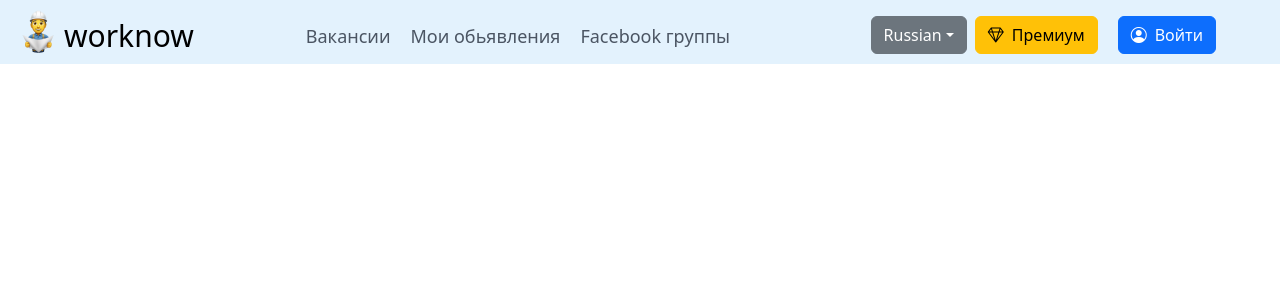
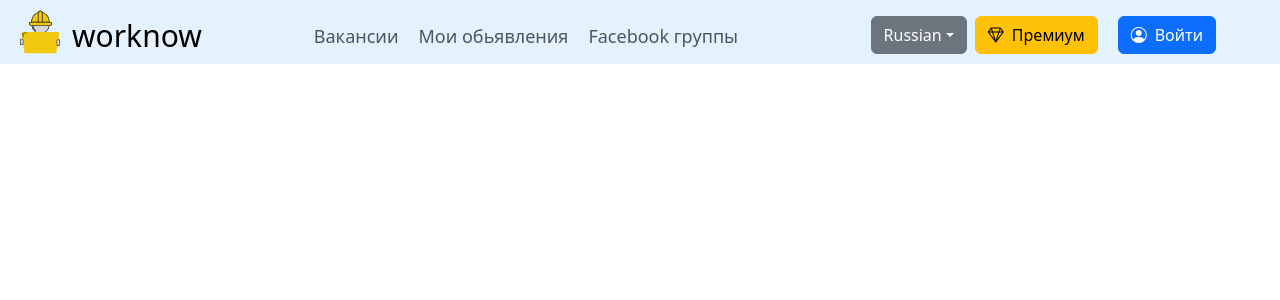
Before and after one commit to WorkNow-S-R-O/worknow, a React (Vite) app: page / in a window 1280 px wide. Shown: the top 300 px of the page. Built offline with nearby package versions, Linux system fonts and the light colour scheme; no server answers.

Commit message:
update branding

```diff
--- a/index.html
+++ b/index.html
@@ -2,7 +2,11 @@
 <html lang="en">
   <head>
     <meta charset="UTF-8" />
-    <link rel="icon" type="image/svg+xml" href="/worker.png" />
+    <link
+      rel="icon"
+      type="image/svg+xml"
+      href="/assets/images/WORKNOW LOGO.svg"
+    />
     <meta name="viewport" content="width=device-width, initial-scale=1.0" />
     <link
       rel="stylesheet"
--- a/src/components/Navbar.jsx
+++ b/src/components/Navbar.jsx
@@ -37,8 +37,8 @@ const Navbar = () => {
             className="d-flex align-items-center no-underline text-black"
           >
             <img
-              className="w-12 bottom-2 relative ml-0"
-              src="/assets/images/worker.png"
+              className="w-12 bottom-2 relative ml-0 me-2"
+              src="/assets/images/WORKNOW LOGO.svg"
               alt="Logo"
             />
             <h1 className="text-3xl ml-0">worknow</h1>
@@ -126,7 +126,7 @@ const Navbar = () => {
           <Link className="navbar-brand d-flex align-items-center" to="/">
             <img
               className="w-12 me-2"
-              src="/assets/images/worker.png"
+              src="/assets/images/WORKNOW LOGO.svg"
               alt="Logo"
             />
             <h1 className="text-3xl m-0">worknow</h1>
```
Also changed, not shown: assets/images/WORKNOW LOGO.svg (added).
